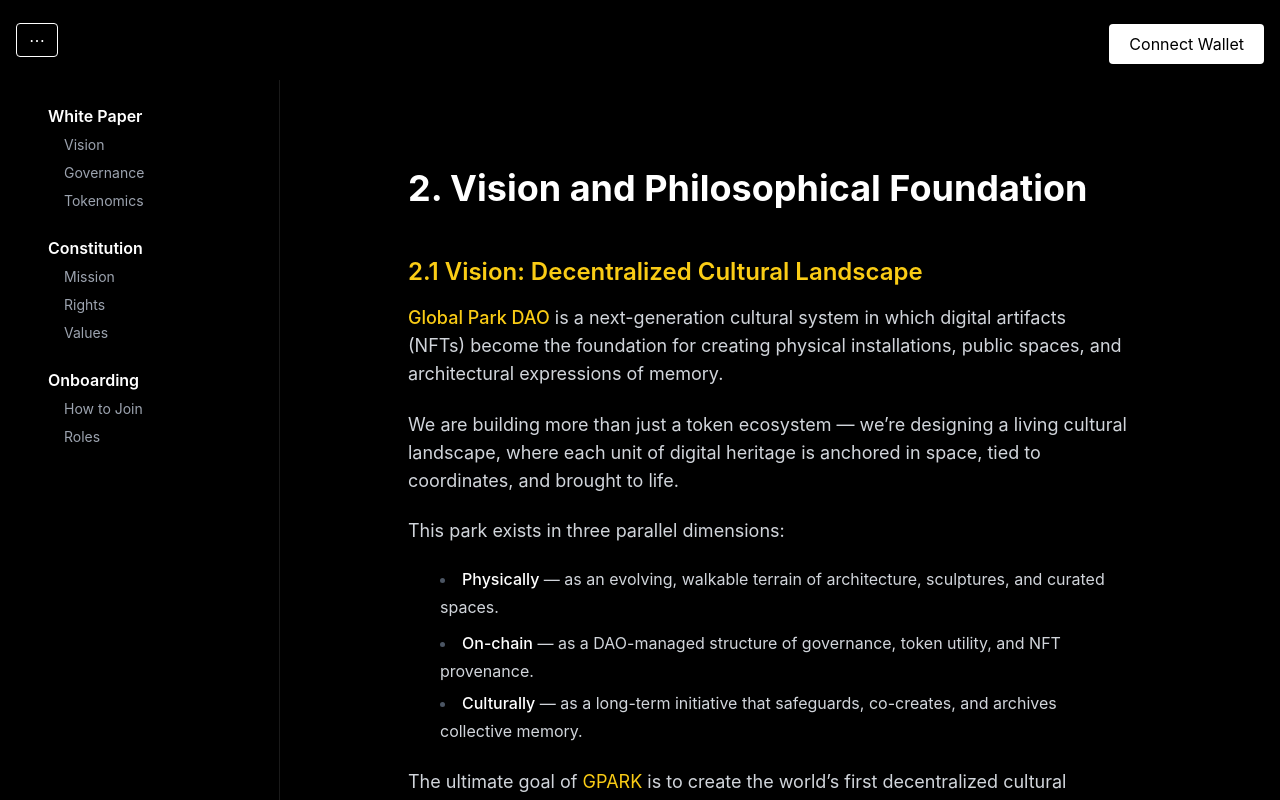
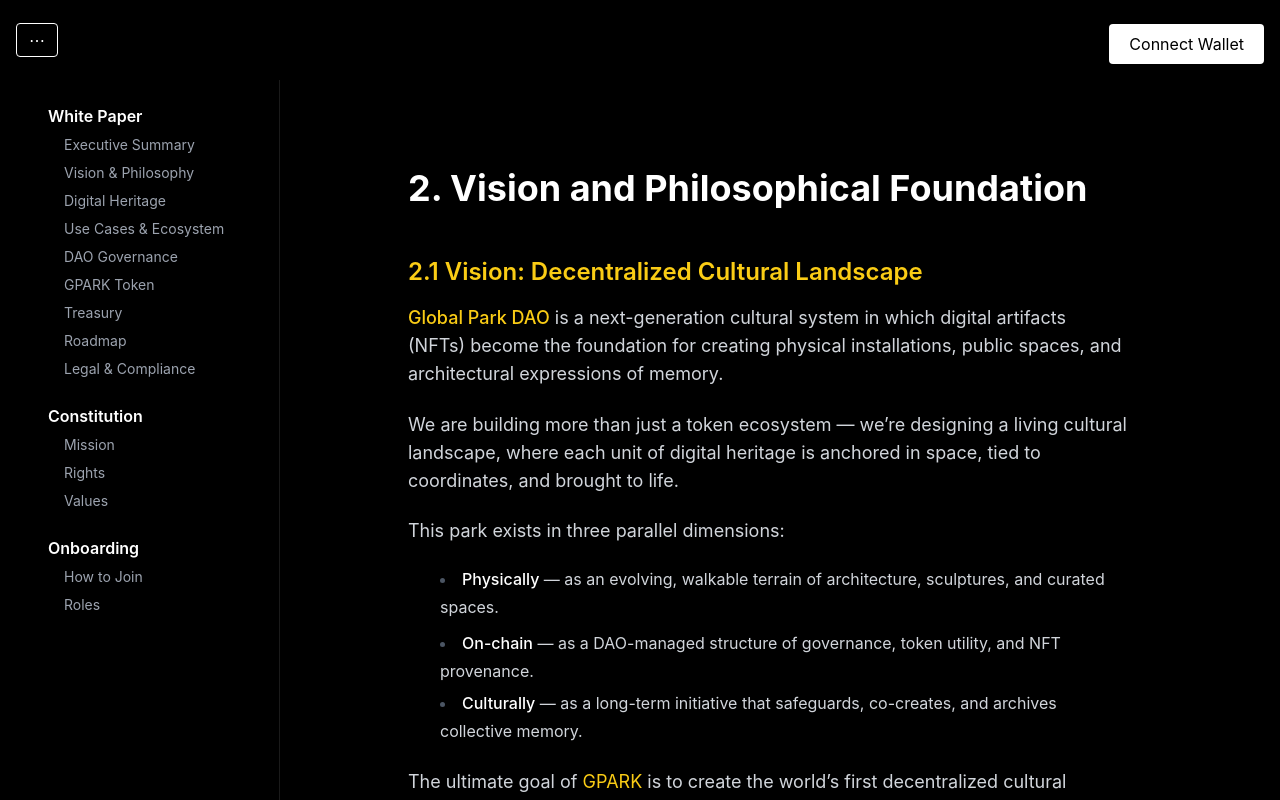
Before and after one commit to GPARKPRO/globalpark-site, a Next.js app: page /docs/white-paper/vision in a window 1280 px wide. Shown: the top 800 px of the page. Built offline with nearby package versions, Linux system fonts and the light colour scheme.

Commit message:
Update layout.tsx

```diff
--- a/app/docs/layout.tsx
+++ b/app/docs/layout.tsx
@@ -9,9 +9,15 @@ const navigation = [
     title: 'White Paper',
     basePath: '/docs/white-paper',
     pages: [
-      { label: 'Vision', path: 'vision' },
-      { label: 'Governance', path: 'governance' },
-      { label: 'Tokenomics', path: 'tokenomics' },
+      { label: 'Executive Summary', path: 'executive-summary' },
+      { label: 'Vision & Philosophy', path: 'vision' },
+      { label: 'Digital Heritage', path: 'digital-heritage' },
+      { label: 'Use Cases & Ecosystem', path: 'use-cases' },
+      { label: 'DAO Governance', path: 'governance' },
+      { label: 'GPARK Token', path: 'token' },
+      { label: 'Treasury', path: 'treasury' },
+      { label: 'Roadmap', path: 'roadmap' },
+      { label: 'Legal & Compliance', path: 'legal' },
     ],
   },
   {
@@ -48,7 +54,7 @@ export default function DocsLayout({ children }: { children: ReactNode }) {
         </button>
       </div>
 
-      {/* Sidebar */}
+      {/* Sidebar Navigation */}
       <aside
         className={`${
           open ? 'block' : 'hidden'
@@ -82,7 +88,7 @@ export default function DocsLayout({ children }: { children: ReactNode }) {
         </nav>
       </aside>
 
-      {/* Main Content */}
+      {/* Main Content Area */}
       <main className="flex-1 p-6 prose prose-invert max-w-none">
         {children}
       </main>
```
